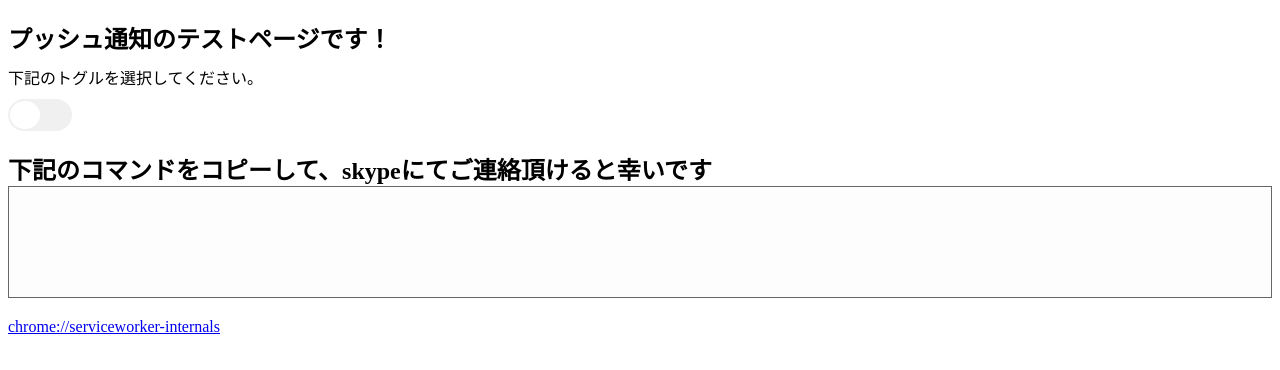
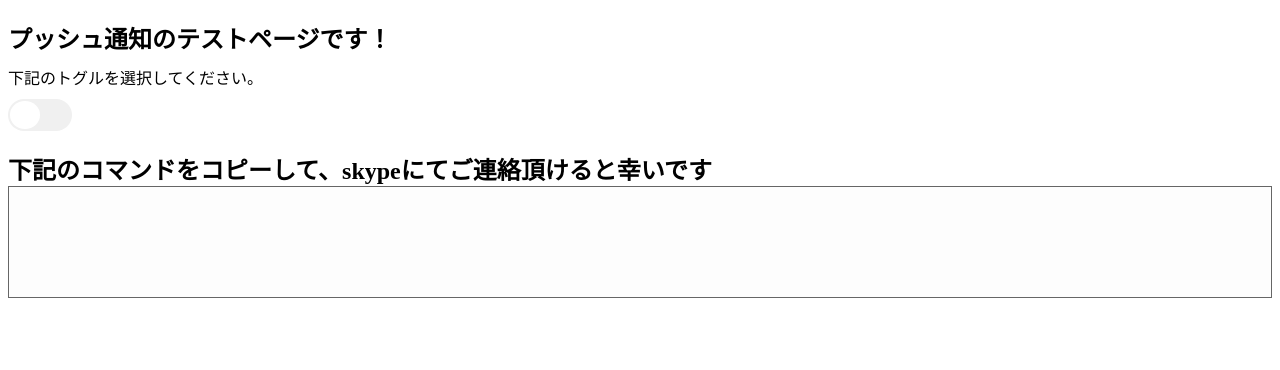
Before and after one commit to k-kinoshita-motapp/k_gcm, a plain HTML site: page index.html in a window 1280 px wide. Drawn offline with Linux system fonts and the light colour scheme.

Commit message:
文言変更

```diff
--- a/index.html
+++ b/index.html
@@ -27,7 +27,7 @@
 
       <h2></h2>
       <p>
-        <a href="chrome://serviceworker-internals" target="_blank">chrome://serviceworker-internals</a>
+<!--        <a href="chrome://serviceworker-internals" target="_blank">chrome://serviceworker-internals</a> -->
       </p>
     </div>
 
```
